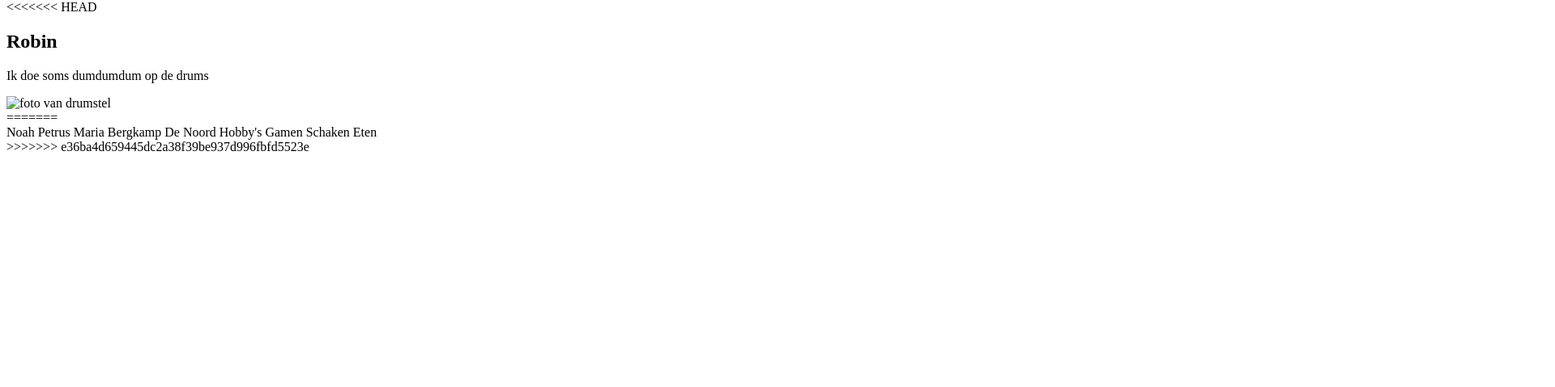
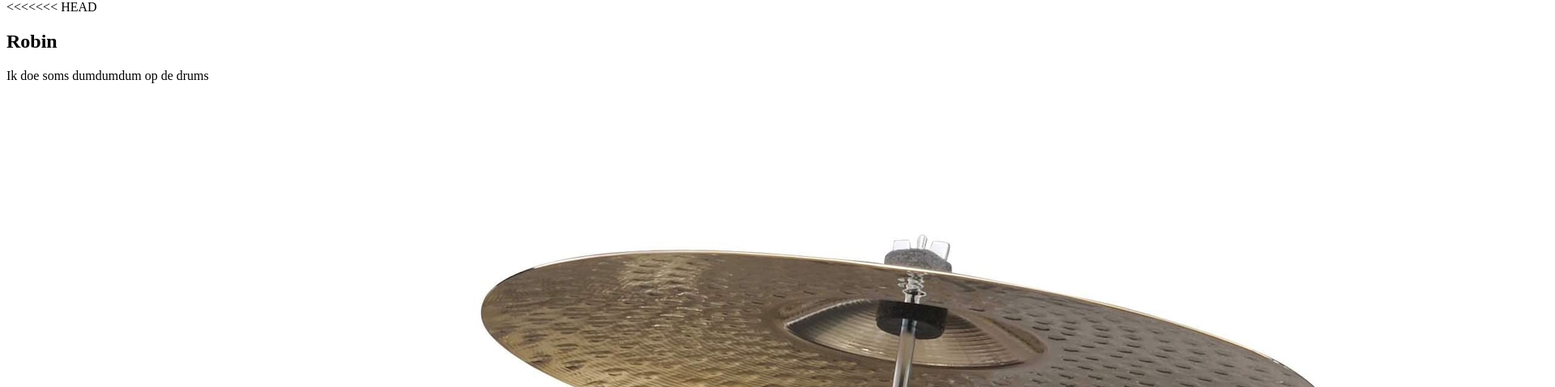
Before and after one commit to NoahBergkamp/metzijnalle, a plain HTML site: page index.html in a window 1280 px wide. Shown: the part 621-1100 px from the top of the page at 81% size, 1920 px wide, since content can reach past the window. Before the commit the page ends 820 px from the top, so only its background shows below. Drawn offline with Linux system fonts and the light colour scheme.

Commit message:
jingleballs

```diff
--- a/index.html
+++ b/index.html
@@ -20,7 +20,7 @@
     <section class="sectionBenthe">
     <h1>Robin</h1>
     <p>Ik doe soms dumdumdum op de drums</p>
-    <img src="R.jpg" alt="foto van drumstel">
+    <img src="img/R.jpg" alt="foto van drumstel">
     </section>
 =======
     <div>
```
